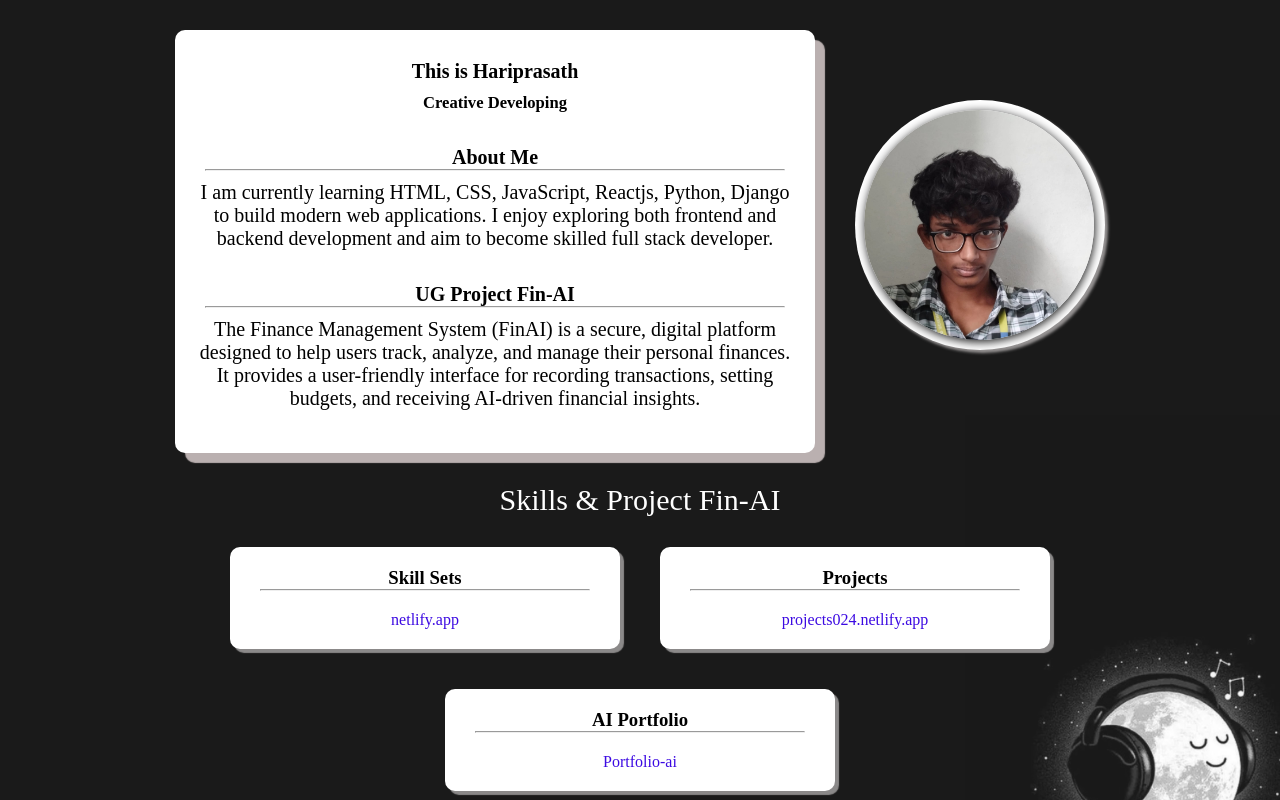
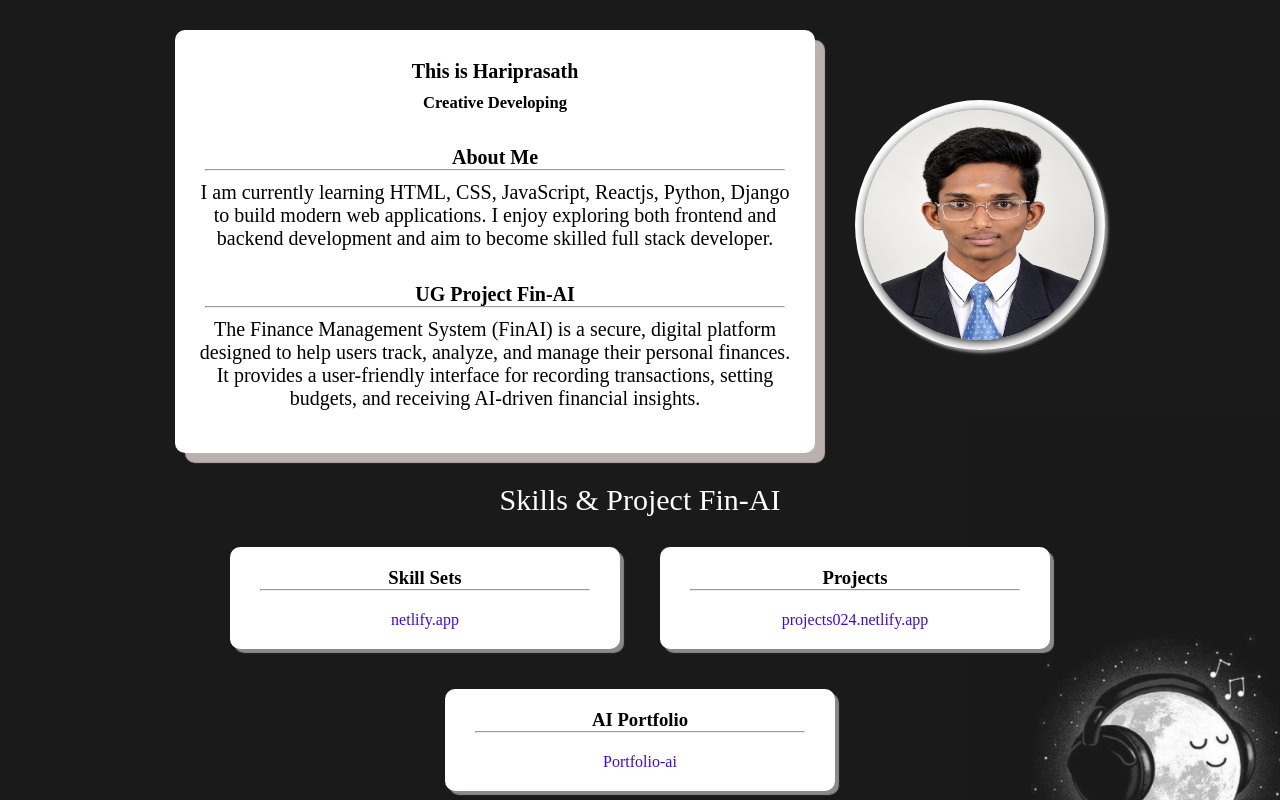
Before and after one commit to ghariprasath1024/reactportfolio, a React (Create React App) app: page / in a window 1280 px wide. Shown: the top 800 px of the page. Built offline with nearby package versions, Linux system fonts and the light colour scheme.

Commit message:
changing the image

```diff
--- a/src/Portfolio/Portfolio.jsx
+++ b/src/Portfolio/Portfolio.jsx
@@ -1,6 +1,6 @@
 import React, { useContext } from 'react';
 import { PortContext } from '../App';
-import hari from '../image/hariprasath.jpeg';
+import hari from '../image/hariprasath.jpg';
 const Portfolio = () => {
     const { content } = useContext(PortContext);
     return (
--- a/src/index.css
+++ b/src/index.css
@@ -211,7 +211,7 @@ img {
 }
 
 .hari {
-    width: fit-content;
+    width: 230px;
     height: 230px;
     border-radius: 200px;
     margin-top: 10px;
```
Also changed, not shown: src/App.css (line endings or trailing spaces), src/image/hariprasath.jpg (added).
